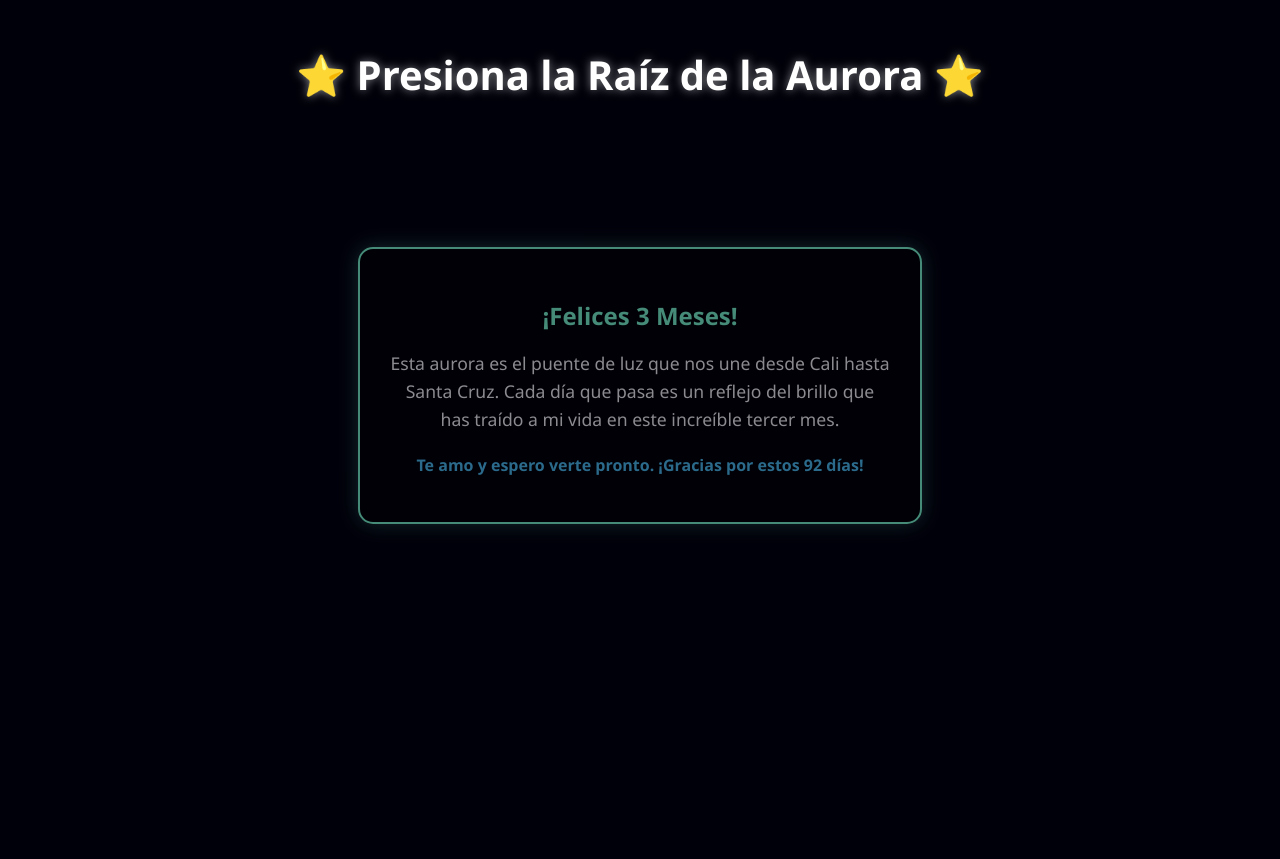
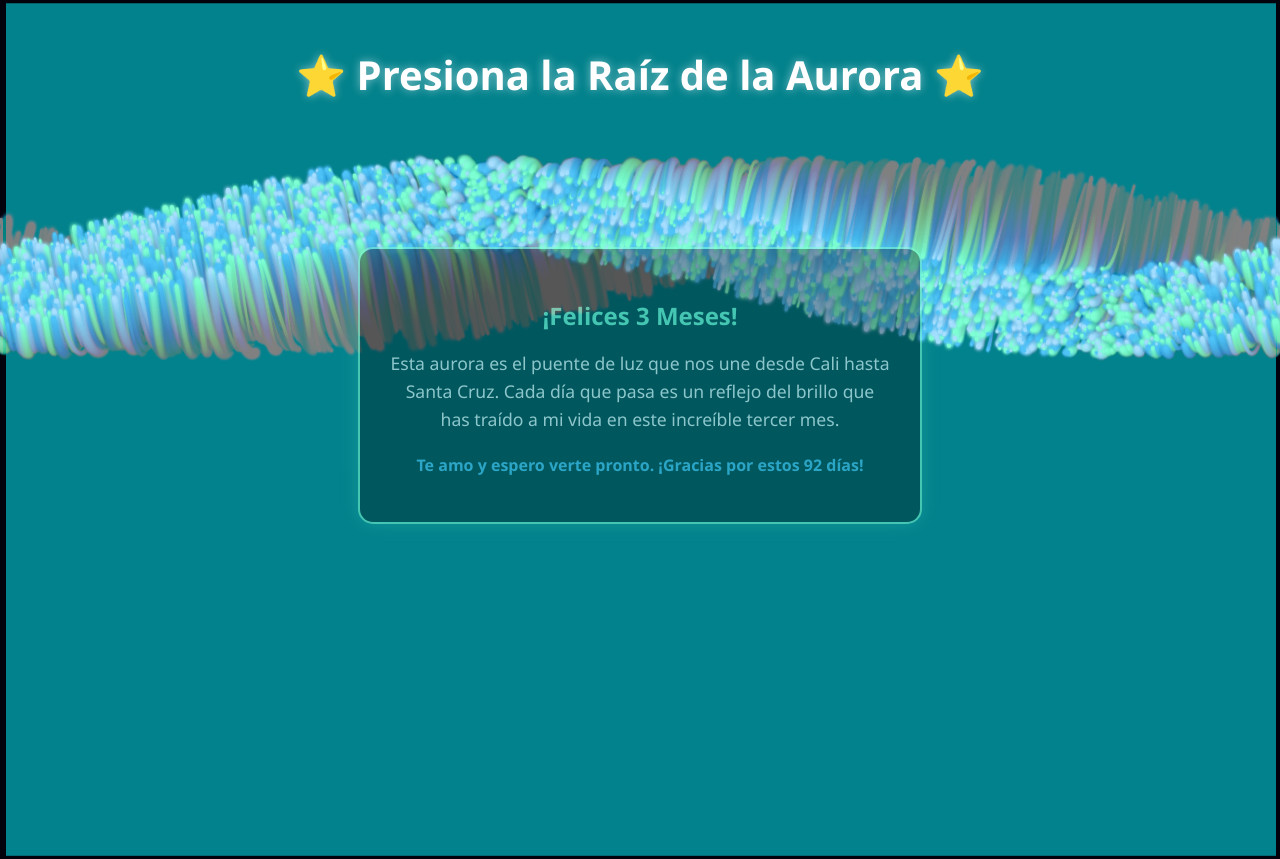
Before and after one commit to JoshDa777/aniversario-3er-mes-yipie, a plain HTML site: page index.html in a window 1280 px wide. Both pictures are taken after a click on the element "❤️". Drawn offline with Linux system fonts and the light colour scheme.

Commit message:
Refactor particle movement and initialization

```diff
--- a/index.html
+++ b/index.html
@@ -154,60 +154,57 @@
             class Particle {
                 constructor(x, y, color) {
                     this.initialX = x;
+                    this.initialY = y;
+                    this.x = x;
                     this.y = y;
                     this.color = color;
-                    this.radius = Math.random() * 0.8 + 0.5; // Tamaño pequeño
-                    this.speed = Math.random() * 0.05 + 0.01; // Velocidad de movimiento
+                    this.radius = Math.random() * 1.5 + 1; // Un poco más grandes
+                    this.speed = Math.random() * 0.1 + 0.05; // Velocidad de movimiento
                 }
 
                 draw() {
                     ctx.beginPath();
+                    // Usamos un pequeño desenfoque para que cada punto se vea como luz difusa
+                    ctx.shadowBlur = this.radius * 2;
+                    ctx.shadowColor = this.color;
                     ctx.arc(this.x, this.y, this.radius, 0, Math.PI * 2);
                     ctx.fillStyle = this.color;
                     ctx.fill();
                 }
 
                 update() {
-                    // Mover la partícula lentamente hacia la izquierda (efecto de flujo)
-                    this.x -= this.speed;
+                    // Mover la partícula lentamente hacia la izquierda y arriba
+                    this.x -= this.speed * 1.5;
+                    this.y -= this.speed * 0.5;
 
-                    // Si la partícula sale del límite izquierdo, reaparece por la derecha
-                    if (this.x < 0) {
+                    // Si la partícula sale del límite, reaparece en la posición inicial
+                    if (this.x < 0 || this.y < 0) {
                         this.x = canvas.width;
+                        this.y = this.initialY;
                     }
 
-                    // Calcular la posición vertical (Y) con una función de onda (Seno)
-                    // La amplitud define la altura de la aurora
-                    const waveHeight = canvas.height * 0.25;
-                    // La frecuencia hace la forma de onda
-                    const waveFrequency = 0.005;
-
-                    // La posición Y se calcula añadiendo una onda senoidal al Y inicial (horizontal)
-                    this.y = this.initialY + Math.sin(this.x * waveFrequency + time) * waveHeight;
-
-                    // Asegurarse de que la partícula no esté demasiado abajo (corta la onda)
-                    if (this.y > canvas.height * 0.95) {
-                        this.y = canvas.height * 0.95;
-                    }
+                    // FÓRMULA DE MOVIMIENTO DE ONDA MUY SIMPLE (Basada en el tiempo)
+                    // Hacemos que la posición vertical oscile lentamente
+                    this.y = this.initialY + Math.sin(this.x * 0.005 + time * 0.5) * 50;
 
                     this.draw();
                 }
             }
 
-            // Inicializar las partículas en forma de onda sutil
+            // Inicializar las partículas
             function initParticles() {
-                const particleCount = 2000;
+                const particleCount = 3000; // Aumentamos la densidad
                 const colors = [
-                    'rgba(79, 195, 247, 0.7)',  // Azul Claro
-                    'rgba(127, 255, 212, 0.7)', // Aqua
-                    'rgba(168, 223, 255, 0.7)'  // Blanco Azulado
+                    'rgba(79, 195, 247, 0.9)',  // Azul Claro
+                    'rgba(127, 255, 212, 0.9)', // Aqua
+                    'rgba(168, 223, 255, 0.9)'  // Blanco Azulado
                 ];
 
                 particles = [];
                 for (let i = 0; i < particleCount; i++) {
                     const x = Math.random() * canvas.width;
-                    // Iniciar las partículas ligeramente por debajo de la mitad de la pantalla
-                    const y = canvas.height * 0.5 + (Math.random() - 0.5) * canvas.height * 0.1;
+                    // Iniciar las partículas en el centro superior (donde iría la aurora)
+                    const y = canvas.height * 0.3 + (Math.random() - 0.5) * canvas.height * 0.1;
                     const color = colors[Math.floor(Math.random() * colors.length)];
                     particles.push(new Particle(x, y, color));
                 }
@@ -217,13 +214,13 @@
             function animate() {
                 if (!isAnimating) return;
 
-                // 1. Limpiar el canvas y crear el efecto de "rastro" o neblina
-                // Dibujar un rectángulo semitransparente sobre lo dibujado, dejando un rastro sutil
-                ctx.fillStyle = 'rgba(5, 5, 26, 0.05)'; // Color de fondo muy transparente
+                // 1. LIMPIEZA EXTREMADAMENTE SUAVE (Crea un rastro muy denso)
+                // Usamos un valor de opacidad muy bajo (0.005) para que el rastro dure mucho
+                ctx.fillStyle = 'rgba(5, 5, 26, 0.005)';
                 ctx.fillRect(0, 0, canvas.width, canvas.height);
 
                 // 2. Actualizar las partículas
-                time += 0.01; // Incrementa el tiempo para que la onda se mueva
+                time += 0.03;
                 particles.forEach(p => p.update());
 
                 requestAnimationFrame(animate);
@@ -239,10 +236,10 @@
                 trigger.classList.add('clicked');
 
                 // 3. INICIAR LA AURORA
-                initParticles(); // Inicializar las partículas
+                initParticles();
                 isAnimating = true;
-                animate(); // Iniciar el bucle de animación
-                canvas.classList.add('active'); // Mostrar el canvas
+                animate();
+                canvas.classList.add('active');
 
                 // 4. Mostrar mensaje
                 setTimeout(() => {
@@ -256,7 +253,7 @@
             }
 
             trigger.addEventListener('click', startAurora);
-            initParticles(); // Inicializa las partículas fuera de la pantalla antes de empezar
+            initParticles();
         });
     </script>
 </body>
```
